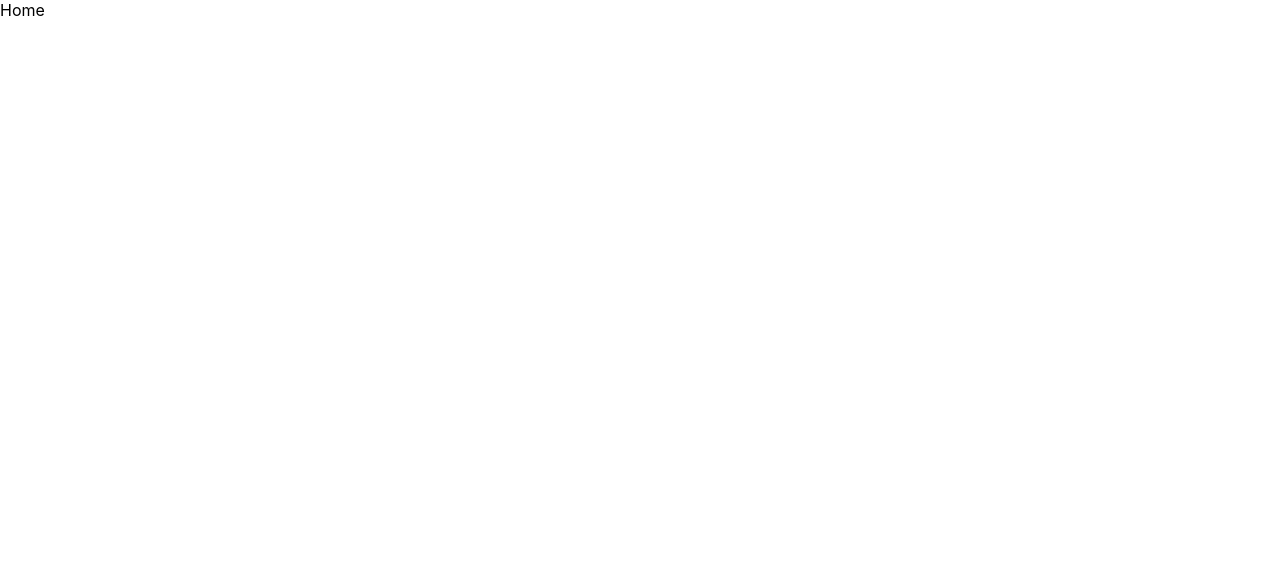
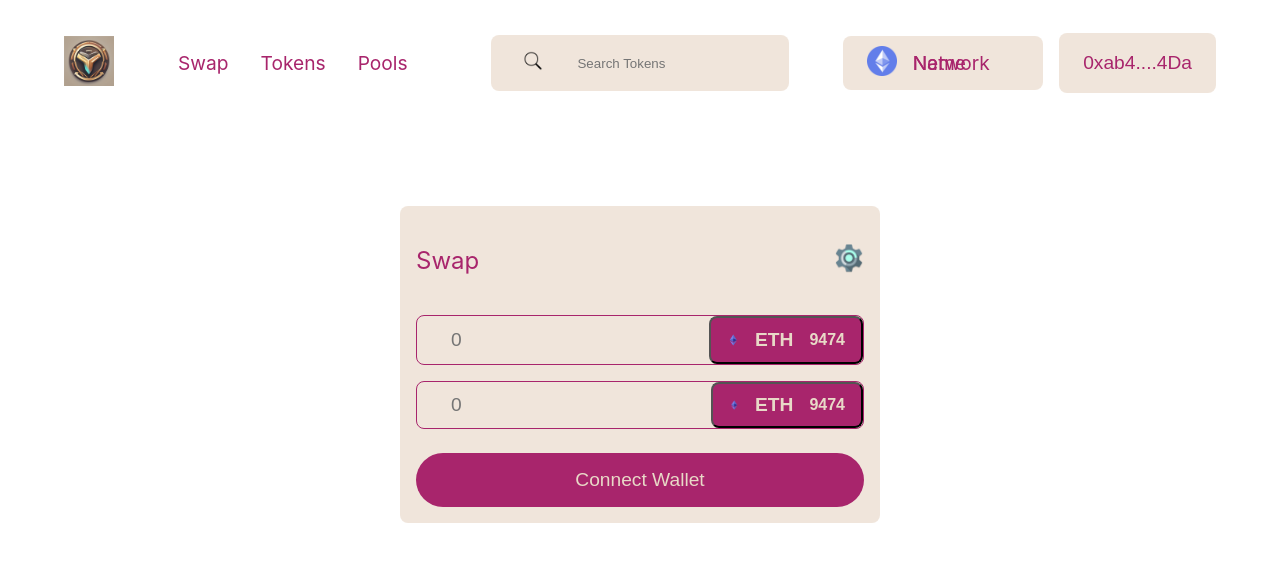
Before and after one commit to cgrade/uniswapclone, a Next.js app: page / in a window 1280 px wide. Shown: the top 562 px of the page. Built offline with nearby package versions, Linux system fonts and the light colour scheme.

Commit message:
Global files

```diff
--- a/pages/_app.js
+++ b/pages/_app.js
@@ -1,7 +1,13 @@
 import '../styles/globals.css'
+
+
+// INTERNAL IMPORT
+import {  NavBar} from '../Components/index';
+
 
 const MyApp = ({ Component, pageProps }) => (
   <div>
+    <NavBar />
     <Component {...pageProps} />
   </div>
 );
--- a/pages/index.js
+++ b/pages/index.js
@@ -1,8 +1,13 @@
-import React from 'react'
+import React, { useState, useContext, useEffect } from 'react';
 
+// INTERNAL IMPORT
+
+ import { HeroSection } from '../Components/index';
 const Home = () => {
   return (
-    <div>Home</div>
+    <div>
+      <HeroSection accounts="hey" tokenData="DATA" />
+    </div>
   )
 }
 
```
